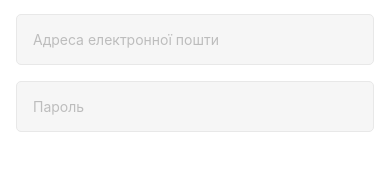
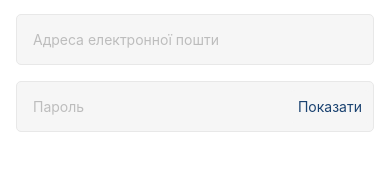
Before and after one commit to Ruwiseturtle/AwesomeProject, a React Native app: screen / in a window 390 px wide. Shown: the part 476-646 px from the top of the page. Built offline with nearby package versions, Linux system fonts and the light colour scheme.

Commit message:
showPassword

```diff
--- a/Screens/RegistrationScreen.js
+++ b/Screens/RegistrationScreen.js
@@ -1,10 +1,18 @@
 import React, { useState } from "react";
-import { StyleSheet, Text, View, TextInput, Button } from "react-native";
+import {
+  StyleSheet,
+  Text,
+  View,
+  TextInput,
+  Button,
+  TouchableOpacity,
+} from "react-native";
 
 export const RegistrationScreen = () => {
   const [login, setLogin] = useState("");
   const [email, setEmail] = useState("");
   const [password, setPassword] = useState("");
+  const [showPassword, setShowPassword] = useState(false);
 
   const handleLoginChange = (newText) => {
     setLogin(newText);
@@ -16,6 +24,10 @@ export const RegistrationScreen = () => {
 
   const handlePasswordChange = (newText) => {
     setPassword(newText);
+  };
+
+  const togglePasswordVisibility = () => {
+    setShowPassword(!showPassword);
   };
 
   return (
@@ -37,13 +49,24 @@ export const RegistrationScreen = () => {
         placeholder={"Адреса електронної пошти"}
         placeholderTextColor={"#BDBDBD"}
       />
+      <View style={styles.passwordContainer}>
         <TextInput
           style={[styles.input, { marginTop: 16 }]}
           onChangeText={handlePasswordChange}
           value={password}
           placeholder={"Пароль"}
           placeholderTextColor={"#BDBDBD"}
+          secureTextEntry={!showPassword}
         />
+        <TouchableOpacity
+          onPress={togglePasswordVisibility}
+          style={styles.toggleButton}
+        >
+          <Text style={styles.toggleButtonText}>
+            {showPassword ? "Приховати" : "Показати"}
+          </Text>
+        </TouchableOpacity>
+      </View>
       <View style={styles.avatar}></View>
     </View>
   );
@@ -51,7 +74,6 @@ export const RegistrationScreen = () => {
 
 const styles = StyleSheet.create({
   container: {
-    // flex: 1,
     width: "100%",
     height: "100%",
     alignItems: "center", // Вирівнювання тексту по центру по горизонталі
@@ -80,11 +102,28 @@ const styles = StyleSheet.create({
   },
   input: {
     padding: 16,
-    // marginTop: 32,
     width: "calc(100% - 32px)",
     borderWidth: 1,
     borderColor: "#E8E8E8",
     borderRadius: 5,
     backgroundColor: "#F6F6F6",
   },
+  passwordContainer: {
+    width: "100%",
+    alignItems: "center",
+    justifyContent: "center",
+    flexDirection: "row",
+  },
+  toggleButtonText: {
+    color: "#1B4371",
+  },
+  toggleButton: {
+    position: "absolute",
+    right: 20,
+    top: 25,
+    padding: 8,
+    backgroundColor: "#F6F6F6",
+    borderRadius: 5,
+    marginLeft: 8,
+  },
 });
```
Lines whose indentation alone changed are shown as unchanged.
